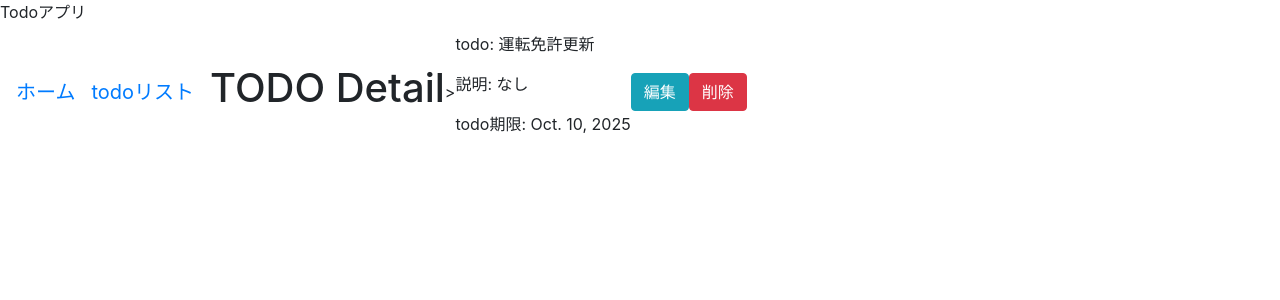
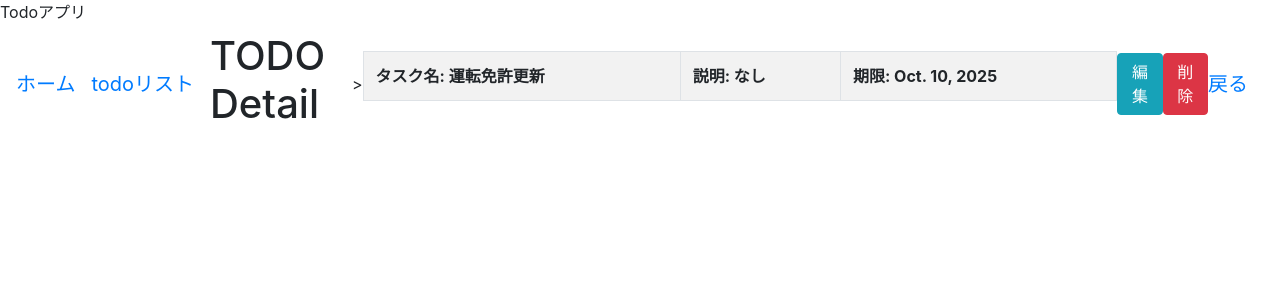
Before and after one commit to chiakimayuzu/todo, a Django app: page /todo/task_detail/4/ in a window 1280 px wide. Shown: the top 300 px of the page. Run offline with Django 5.2, Linux system fonts and the light colour scheme; data comes from the database, SQL or seed files in the repository; both versions use the stored data as it was after the commit; lists and menus that the app fills with data are empty; some libraries are stand-ins or nearby versions.

```diff
--- a/templates/todo/task_delete.html
+++ b/templates/todo/task_delete.html
@@ -1,9 +1,9 @@
 {% extends 'base.html' %}
 {% block content %}
-<h2>{{ task.title }}/{{ task.expiry }}をカートから削除しますか？</h2>
+<h2>{{ task.title }}/{{ task.expiry }}を削除しますか？</h2>
 <form method="POST">
 {% csrf_token %}
-<a class="navbar-brand" href="{% url 'todo:todo/task_list.html' %}">戻る</a>
+<a class="navbar-brand" href="{% url 'todo:task_list' %}">戻る</a>
 <input type="submit" value="削除">
 </form>
 {% endblock %}
--- a/templates/todo/task_detail.html
+++ b/templates/todo/task_detail.html
@@ -7,16 +7,22 @@
     {{ form.as_p }}>
 </form>
 
+<table class="table table-striped table-bordered">
 <tbody>
     <div>
-        <p>todo: {{ object.title }}</p>
-        <p>説明: {{ object.description }}</p>
-        <p>todo期限: {{object.expiry }}</p>
+        <th>タスク名: {{ object.title }}</th>
+        <th>説明: {{ object.description }}</th>
+        <th>期限: {{object.expiry }}</th>
     </div>
+</tbody>
+</table>
 
-    <td><a href="{% url 'todo:task_update' pk=task.id %}" class="btn btn-info">編集</a></td>
-    <td><a href="{% url 'todo:task_delete' pk=task.id %}" class="btn btn-danger">削除</a></td>
-
+<tbody>
+    <tr>
+        <th><a href="{% url 'todo:task_update' pk=task.id %}" class="btn btn-info">編集</a></th>
+        <th><a href="{% url 'todo:task_delete' pk=task.id %}" class="btn btn-danger">削除</a></th>
+        <th><a class="navbar-brand" href="{% url 'todo:task_list' %}">戻る</a></th>
+    </tr>
 </tbody>
 
 {% endblock %}
--- a/templates/todo/task_list.html
+++ b/templates/todo/task_list.html
@@ -19,7 +19,7 @@
     <tbody>
     {% for task in tasks %}
         <tr>
-        <td>{{ task.title }}</td>
+        <td><a href="{% url 'todo:task_detail' pk=task.id %}">{{ task.title }}</a></td>
         <td>{{ task.expiry }}</td>
         <td><a href="{% url 'todo:task_update' pk=task.id %}" class="btn btn-info">編集</a></td>
         <td><a href="{% url 'todo:task_delete' pk=task.id %}" class="btn btn-danger">削除</a></td>
--- a/todo/models.py
+++ b/todo/models.py
@@ -1,4 +1,6 @@
 from django.db import models
+from django.core.exceptions import ValidationError
+from django.utils.timezone import now
 
 class Task(models.Model):
     title = models.CharField(max_length=50)
@@ -10,3 +12,15 @@ class Task(models.Model):
 
     class Meta:
         db_table='task'
+
+    def clean_title(self): #titleの重複登録不可
+        if Task.objects.filter(title=self.title).exclude(pk=self.pk).exists():
+            raise ValidationError("このタスク名は既に登録されています。")
+
+    def clean_expiry(self): #過去の日付を禁止するバリデーション
+        if self.expiry < now().date():
+            raise ValidationError('過去の日付は設定できません')
+
+    def clean(self):  # フィールド全体のバリデーションをまとめる
+        self.clean_title()  # `clean_title()` を実行
+        self.clean_expiry()  # `clean_expiry()` を実行
--- a/todo/urls.py
+++ b/todo/urls.py
@@ -1,6 +1,6 @@
 from django.urls import path
 from .views import (
-    RegistView, HomeView, TaskDeleteView,TaskListView,TaskDetailView,TaskUpdateView)
+    RegistView, HomeView, TaskDeleteView,TaskListView,TaskDetailView,TaskUpdateView, check_title)
 
 app_name = 'todo'
 urlpatterns = [
@@ -10,4 +10,5 @@ urlpatterns = [
     path('task_detail/<int:pk>/',TaskDetailView.as_view(),name='task_detail'),
     path('task_update/<int:pk>/',TaskUpdateView.as_view(),name='task_update'),
     path('task_delete/<int:pk>/',TaskDeleteView.as_view(),name='task_delete'),
+    path('check_title/', check_title, name='check_title'),  # タイトル重複チェック用API
     ]
--- a/todo/views.py
+++ b/todo/views.py
@@ -3,6 +3,13 @@ from .forms import RegistForm, UpdateForm
 from .models import Task
 from django.shortcuts import render
 from django.views.generic import DetailView,CreateView,TemplateView,ListView,DeleteView,UpdateView
+from django.http import JsonResponse
+
+
+def check_title(request): #入力されたタイトルが既に存在するかを確認
+    title = request.GET.get('title')  # フォームの入力値を取得
+    exists = Task.objects.filter(title=title).exists()  # タイトルがすでに存在するか確認
+    return JsonResponse({'exists':exists})  # exists が True ならタイトルが存在、エラー表示
 
 class HomeView(TemplateView):
     template_name = 'home.html'
```
Also changed, not shown: templates/todo/regist_task.html (+32 -0 lines), templates/todo/task_update.html (+31 -2 lines), db.sqlite3.
